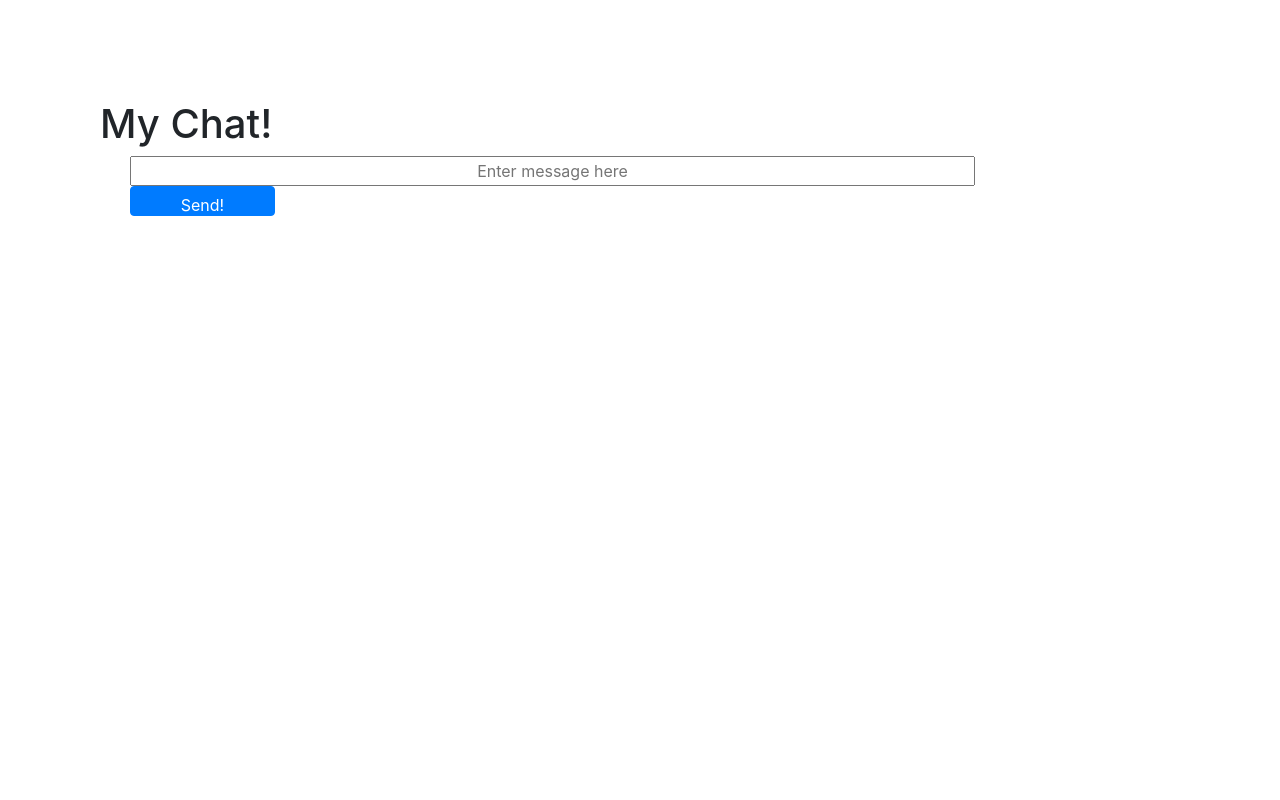
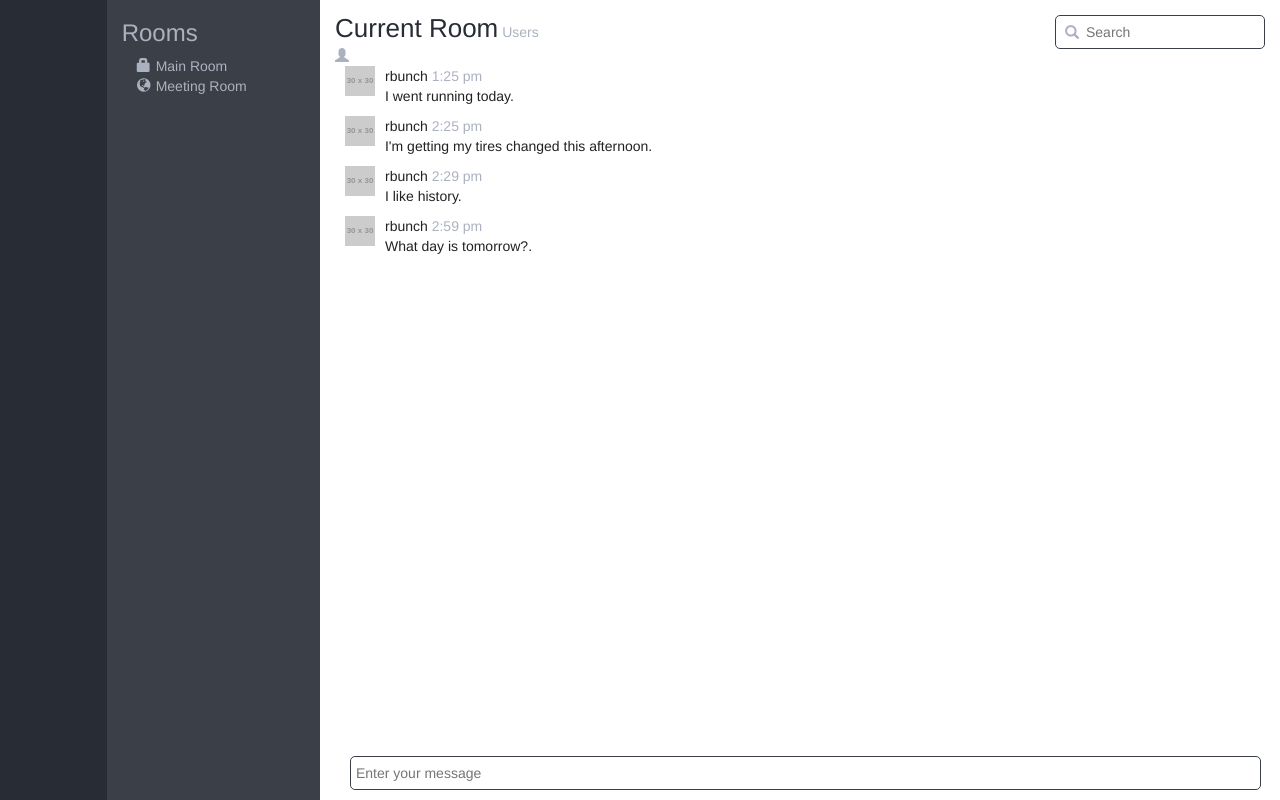
Before and after one commit to fgerner/my_chat, a website: page public/chat.html in a window 1280 px wide. Drawn offline with nearby package versions, Linux system fonts and the light colour scheme; no server answers; placeholder pictures from the web are drawn by us.

Commit message:
added namespaces and slack like styling

```diff
--- a/package.json
+++ b/package.json
@@ -4,7 +4,7 @@
   "description": "",
   "main": "index.js",
   "scripts": {
-    "test": "nodemon chat.js"
+    "test": "nodemon slack.js"
   },
   "keywords": [],
   "author": "",
--- a/public/chat.html
+++ b/public/chat.html
@@ -1,31 +1,79 @@
-<!DOCTYPE html>
-<html lang="en">
-<head>
-    <meta charset="UTF-8">
-    <title>Chat!</title>
-    <link rel="stylesheet" href="https://stackpath.bootstrapcdn.com/bootstrap/4.5.0/css/bootstrap.min.css"
-          integrity="sha384-9aIt2nRpC12Uk9gS9baDl411NQApFmC26EwAOH8WgZl5MYYxFfc+NcPb1dKGj7Sk" crossorigin="anonymous">
-    <link rel="stylesheet" href="./style.css" type="text/css">
-</head>
-<body>
-<h1>My Chat!</h1>
-<div class="container">
+<link rel="stylesheet" href="https://maxcdn.bootstrapcdn.com/bootstrap/3.3.7/css/bootstrap.min.css" integrity="sha384-BVYiiSIFeK1dGmJRAkycuHAHRg32OmUcww7on3RYdg4Va+PmSTsz/K68vbdEjh4u" crossorigin="anonymous">
+<link rel="stylesheet" type="text/css" href="./styles.css">
+
+<div class="container-fluid">
     <div class="row">
-        <div class="col-sm-12">
-            <form id="message-form">
-                <div class="col-sm-10">
-                    <input id="user-message" type="text" placeholder="Enter message here"/>
+        <div class="col-sm-1 namespaces">
+
+        </div>
+        <div class="col-sm-2 rooms">
+            <h3>Rooms</h3>
+            <ul class="room-list">
+                <li onclick="joinRoom(1,2)"><span class="glyphicon glyphicon-lock"></span>Main Room</li>
+                <li onclick="joinRoom(2,1)"><span class="glyphicon glyphicon-globe"></span>Meeting Room</li>
+            </ul>
+        </div>
+        <div class="chat-panel col-sm-9">
+            <div class="room-header row col-6">
+                <div class="col-sm-3"><span class="curr-room-text">Current Room</span> <span class="curr-room-num-users">Users <span class="glyphicon glyphicon-user"></span></span></div>
+                <div class="col-sm-3 search pull-right">
+                    <span class="glyphicon glyphicon-search"></span>
+                    <input type="text" id="search-box" placeholder="Search" />
                 </div>
-                <div class="col-sm-2">
-                    <input class="btn btn-primary" type="submit" value="Send!"/>
-                </div>
-            </form>
-            <ul id="messages">
+            </div>
+            <div class="message-form">
+                <form id="user-input">
+                    <div class="col-sm-12">
+                        <input id="user-message" type="text" placeholder="Enter your message" />
+                    </div>
+                    <!-- <div class="col-sm-2">
+                        <input class="btn btn-primary" type="submit" value="send" />
+                    </div> -->
+                </form>
+            </div>
+            <ul id="messages" class="col-sm-12">
+                <li>
+                    <div class="user-image">
+                        <img src="https://via.placeholder.com/30" />
+                    </div>
+                    <div class="user-message">
+                        <div class="user-name-time">rbunch <span>1:25 pm</span></div>
+                        <div class="message-text">I went running today.</div>
+                    </div>
+                </li>
+
+                <li>
+                    <div class="user-image">
+                        <img src="https://via.placeholder.com/30" />
+                    </div>
+                    <div class="user-message">
+                        <div class="user-name-time">rbunch <span>2:25 pm</span></div>
+                        <div class="message-text">I'm getting my tires changed this afternoon.</div>
+                    </div>
+                </li>
+                <li>
+                    <div class="user-image">
+                        <img src="https://via.placeholder.com/30" />
+                    </div>
+                    <div class="user-message">
+                        <div class="user-name-time">rbunch <span>2:29 pm</span></div>
+                        <div class="message-text">I like history.</div>
+                    </div>
+                </li>
+                <li>
+                    <div class="user-image">
+                        <img src="https://via.placeholder.com/30" />
+                    </div>
+                    <div class="user-message">
+                        <div class="user-name-time">rbunch <span>2:59 pm</span></div>
+                        <div class="message-text">What day is tomorrow?.</div>
+                    </div>
+                </li>
+
             </ul>
         </div>
     </div>
 </div>
+
 <script src="/socket.io/socket.io.js"></script>
-<script src="script.js"></script>
-</body>
-</html>
+<script src="/scripts.js"></script>
--- a/public/script.js
+++ /dev/null
@@ -1,22 +0,0 @@
-const socket = io('http://localhost:3000');
-const socket2 = io('http://localhost:3000/admin');
-
-socket.on('messageFromServer', (messageFromServer) => {
-    console.log(messageFromServer);
-    socket.emit('messageToServer', {data: 'Data from the client'});
-});
-
-socket.on('joined', (msg) => {
-    console.log(msg);
-})
-
-socket2.on('welcome', (messageFromServer) => {
-    console.log(messageFromServer);
-})
-
-document.querySelector('#message-form')
-    .addEventListener('submit', (event) => {
-        event.preventDefault();
-        const newMessage = document.querySelector('#user-message').value;
-        socket.emit('newMessageToServer', {text: newMessage});
-    });
--- /dev/null
+++ b/public/scripts.js
@@ -0,0 +1,39 @@
+const socket = io('http://localhost:3000');
+
+socket.on('connect', () => {
+    console.log(socket.id);
+});
+
+socket.on('nsList', (nsData) => {
+    console.log('list of namespaces is here');
+    let namespacesDiv = document.querySelector('.namespaces');
+    namespacesDiv.innerHTML = "";
+    nsData.forEach((ns) => {
+        namespacesDiv.innerHTML += `<div class='namespace' ns="${ns.endpoint}" ><img src="${ns.img}" /></div>`
+    });
+    Array.from(document.getElementsByClassName('namespace')).forEach((elem) => {
+        elem.addEventListener('click', (e) => {
+            const nsEndpoint = elem.getAttribute('ns');
+        })
+    })
+})
+
+socket.on('messageFromServer', (messageFromServer) => {
+    console.log(messageFromServer);
+    socket.emit('messageToServer', {data: 'Data from the client'});
+});
+
+socket.on('joined', (msg) => {
+    console.log(msg);
+})
+
+document.querySelector('#message-form')
+    .addEventListener('submit', (event) => {
+        event.preventDefault();
+        const newMessage = document.querySelector('#user-message').value;
+        socket.emit('newMessageToServer', {text: newMessage});
+    });
+
+socket.on('messageToClients', (msg) => {
+    document.querySelector('#messages').innerHTML += `<li>${msg.text}</li>`
+})
--- a/public/style.css
+++ /dev/null
@@ -1,21 +0,0 @@
-body {
-    margin: 100px;
-
-}
-input {
-    width: 100%;
-    height: 30px;
-    text-align: center;
-    padding: 5px;
-}
-#messages{
-    list-style: none;
-    margin: 0;
-    padding: 0;
-}
-#messages li {
-    padding: 5px 10px;
-}
-#messages li:nth-child(odd) {
-    background-color: #eee;
-}
--- /dev/null
+++ b/public/styles.css
@@ -0,0 +1,116 @@
+body{
+    background-color: #3B4048;
+    color: white;
+}
+
+.namespaces{
+    background-color: #282c34;
+    min-height: 100vh;
+    color: #ABB2BF;
+    text-align: center;
+
+}
+
+.namespaces img{
+    margin-top: 10px;
+    background-color: #ABB2BF;
+    border-radius: 10px;
+    cursor: pointer;
+    width:45px;
+}
+
+.room-list{
+    padding-left: 0px;
+}
+
+.room-list li{
+    cursor: pointer;
+    list-style-type: none;
+    padding: 0px 15px;
+}
+
+.room-list li span{
+    margin-right: 5px;
+}
+
+.room-list li.active{
+    background-color: #61AFEF;
+    color: #fff
+}
+
+.rooms{
+    background: #3B4048;
+    min-height: 100vh;
+    color: #ABB2BF;
+
+}
+
+
+.chat-panel{
+    background-color: #fff;
+    min-height: 100vh;
+    position: relative;
+    padding-top: 10px;
+}
+.chat-panel .curr-room-text{
+    color: #282c34;
+    font-size: 26px;
+}
+.curr-room-num-users, .search{
+    font-size: 14px;
+    color: #ABB2BF;
+    position: realtive;
+}
+
+.search{
+    margin-top: 5px;
+}
+
+.search span{
+    position: absolute;
+    left: 25px;
+    top: 10px;
+}
+
+.search input{
+    padding-left: 30px;
+}
+
+.message-form {
+    margin: 0px; margin-bottom: 10px;
+    position: absolute;
+    bottom: 0;
+    width: 98%
+}
+input {
+    width: 100%;
+    height: 34px;
+    color: #ABB2BF;
+    border: 1px solid #3B4048;
+    border-radius: 5px;
+    padding-left: 5px;
+}
+#messages {
+    list-style-type: none; margin: 0; padding: 0;
+    color: #3B4048;
+    max-height: 85%;
+    overflow: scroll;
+}
+#messages li .user-image{
+    /* width: 50px; */
+    /* display: inline-block; */
+}
+#messages li .user-message{
+    margin-left: 10px;
+    color: #222;
+}
+
+#messages li .user-name-time span{
+    color: #ABB2BF;
+}
+
+#messages li {
+    padding: 5px 10px;
+    display: flex;
+    align-items: stretch;
+}
```
Also changed, not shown: chat.js (deleted, +0 -21 lines), classes/Namespace.js (added, +14 -0 lines), classes/Room.js (added, +16 -0 lines), data/namespaces.js (added, +29 -0 lines), slack.js (added, +26 -0 lines).
